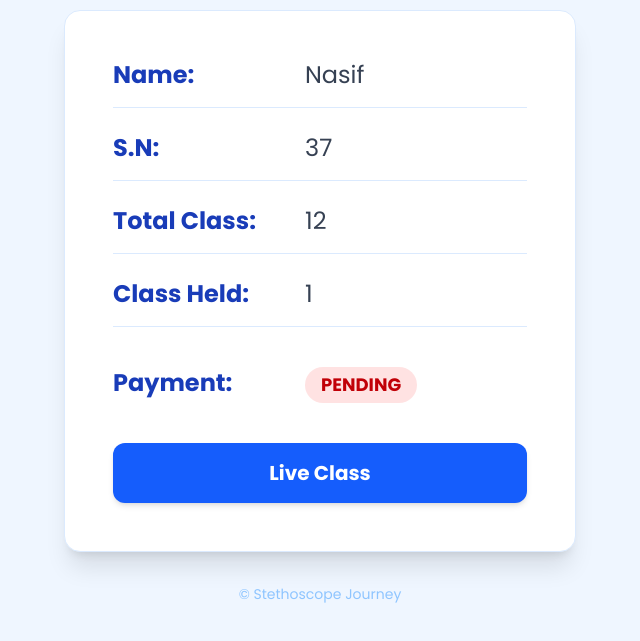
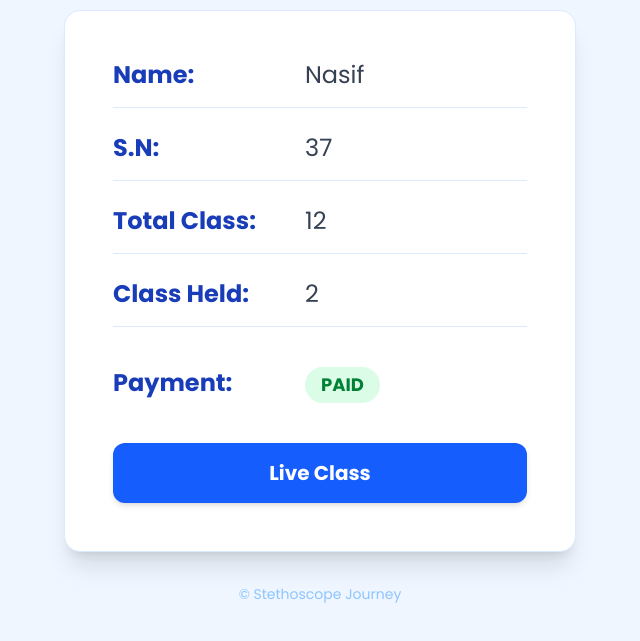
Before and after one commit to stethoscopejourney-ops/Nasif.github.io, a plain HTML site: page index.html in a window 1280 px wide. Shown: the part 153-794 px from the top of the page, without its empty margins (320-960 px from the left). Drawn offline with nearby package versions, Linux system fonts and the light colour scheme.

Commit message:
Update index.html

```diff
--- a/index.html
+++ b/index.html
@@ -45,7 +45,7 @@
 
                 <div class="flex flex-col md:flex-row md:items-baseline border-b border-blue-100 pb-4">
                     <span class="font-bold text-blue-800 w-48 shrink-0">Class Held:</span>
-                    <span class="text-gray-700">1</span>
+                    <span class="text-gray-700">2</span>
                 </div>
 
                 <!-- NEW PAYMENT STATUS -->
@@ -75,7 +75,7 @@
     <!-- Payment Status Script -->
     <script>
         // 🔹 CHANGE THIS VALUE TO: "PAID" or "PENDING"
-        let paymentStatus = "PENDING";
+        let paymentStatus = "PAID";
 
         const badge = document.getElementById("paymentBadge");
 
```
